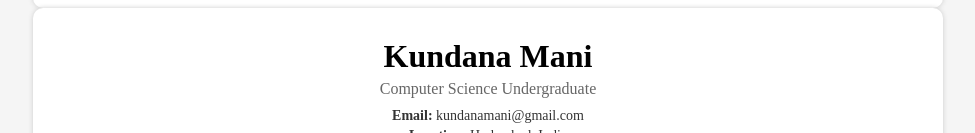
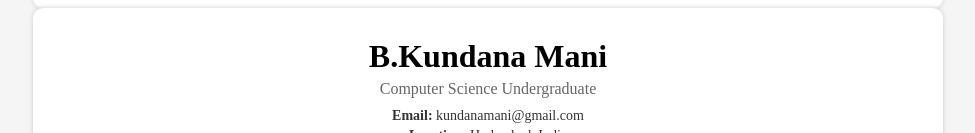
Before and after one commit to kundanamani/FEDF, a plain HTML site: page resume2.html in a window 1280 px wide. Shown: the part 1364-1497 px from the top of the page, without its empty margins (152-1127 px from the left). Drawn offline with Linux system fonts and the light colour scheme.

Commit message:
Commit resume2.html

```diff
--- a/resume2.html
+++ b/resume2.html
@@ -219,7 +219,7 @@
 <body>
   <div class="resume-container">
     <div class="header">
-      <h1>Kundana Mani</h1>
+      <h1>B.Kundana Mani</h1>
       <p class="subtitle">Computer Science Undergraduate</p>
       <div class="contact-info">
         <p><strong>Email:</strong> kundanamani@gmail.com</p>
```
